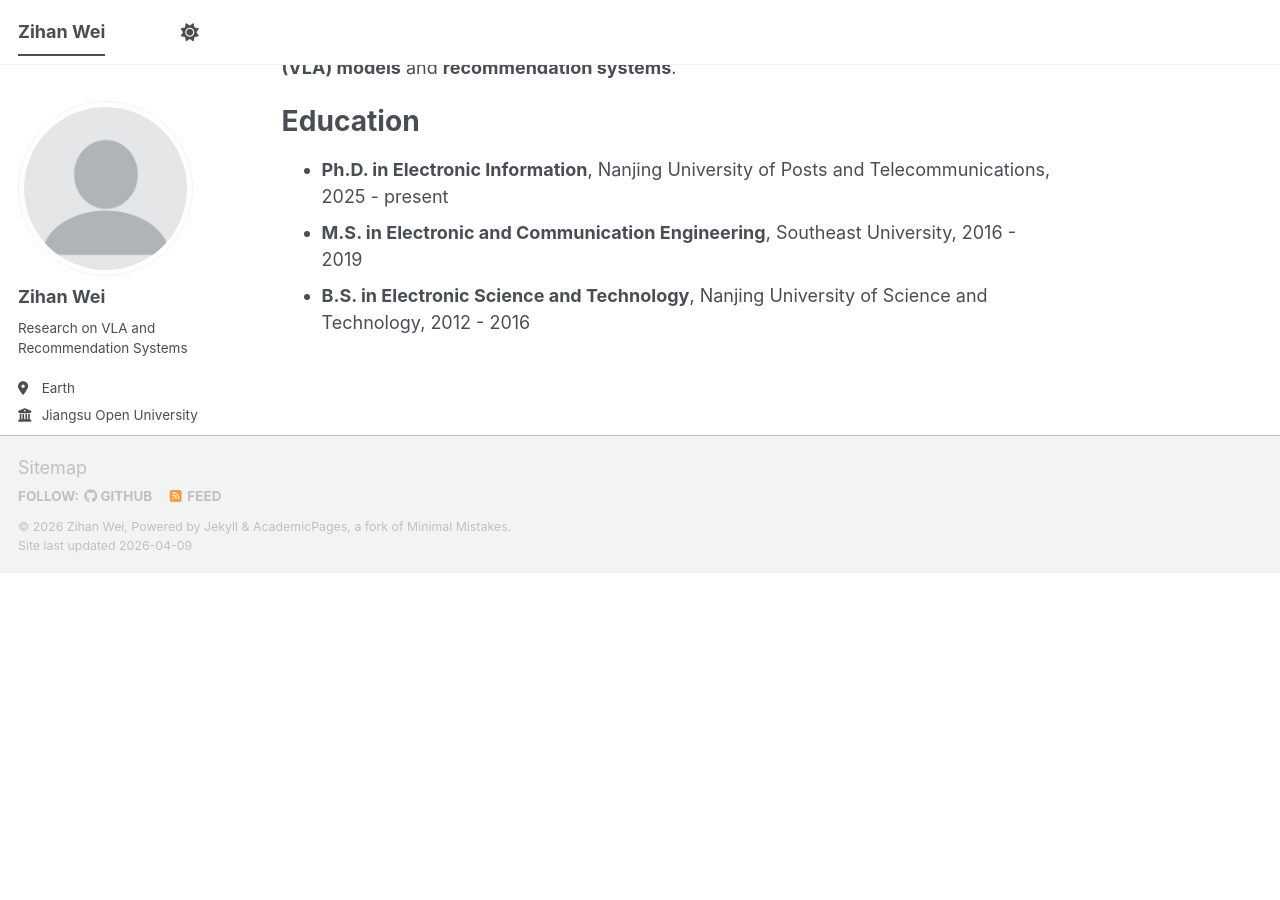
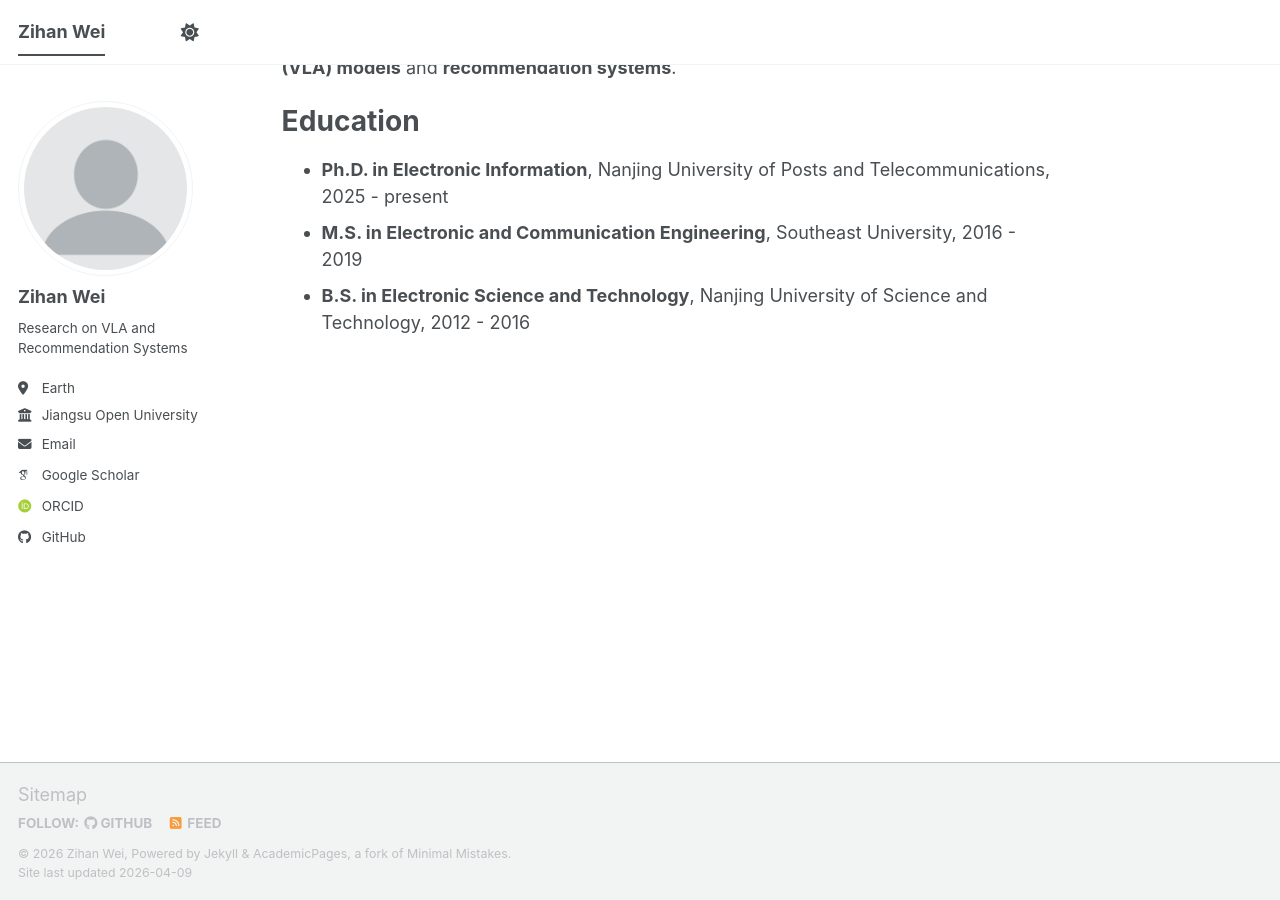
Before and after one commit to KlaineWei/KlaineWei.github.io, a Jekyll site: the page built from _pages/about.md, in a window 1280 px wide and 900 px high, scrolled down 143 px. Built offline with Jekyll 4.4.1, drawn with Linux system fonts in a browser that asks for light colours; some web fonts are replaced; a script bundle is joined from its source files by our own code; library files that are not in the unit come from our copies; before the commit the page ends 900 px from its top, so only the background shows below that.

Commit message:
Fix footer overlapping sidebar by adding min-height to main content

```diff
--- a/_sass/layout/_page.scss
+++ b/_sass/layout/_page.scss
@@ -8,6 +8,7 @@
   margin-top: 2em;
   padding-left: 1em;
   padding-right: 1em;
+  min-height: calc(100vh - 150px);
   animation: intro 0.3s both;
   animation-delay: 0.35s;
 
```
